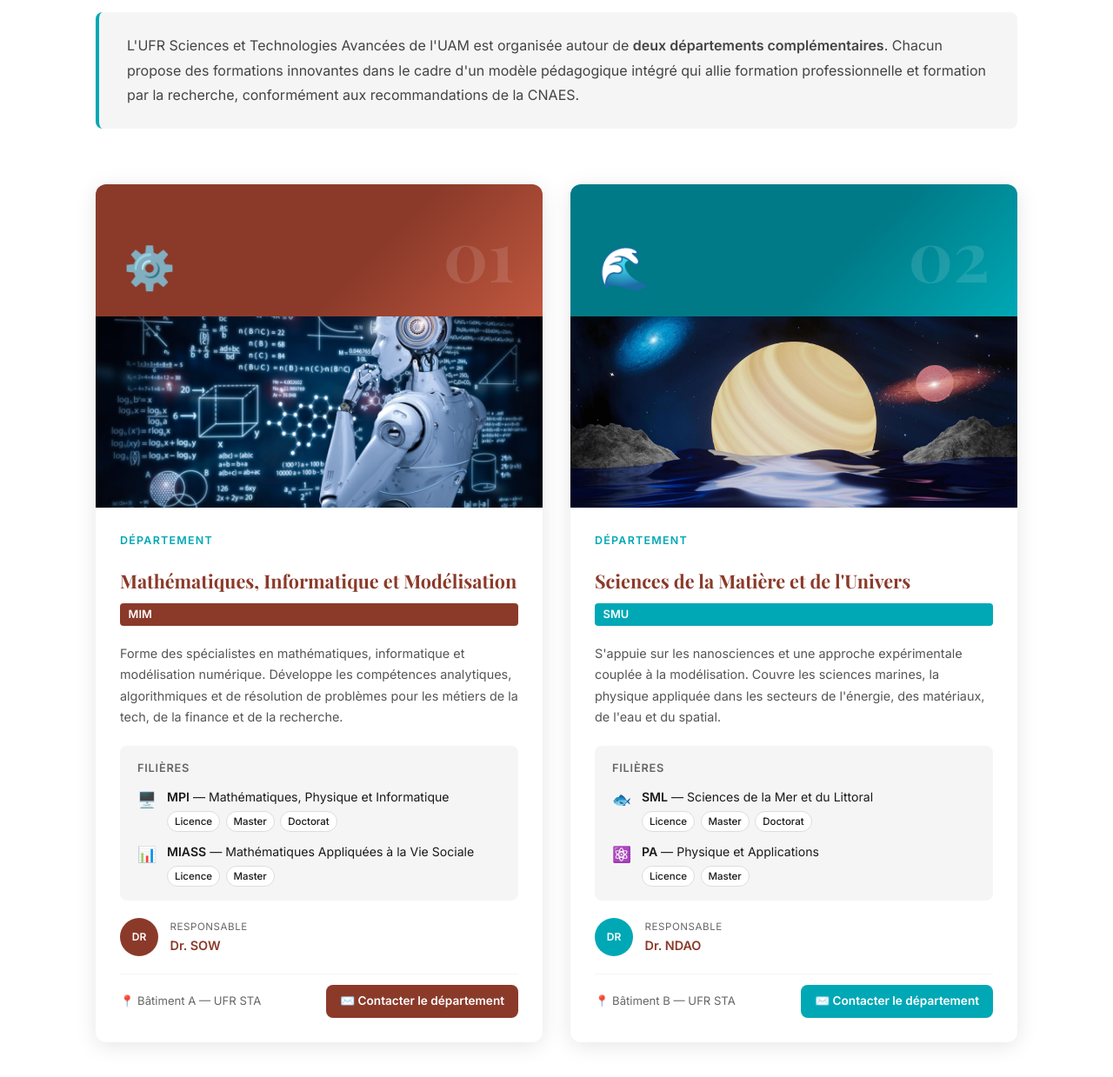
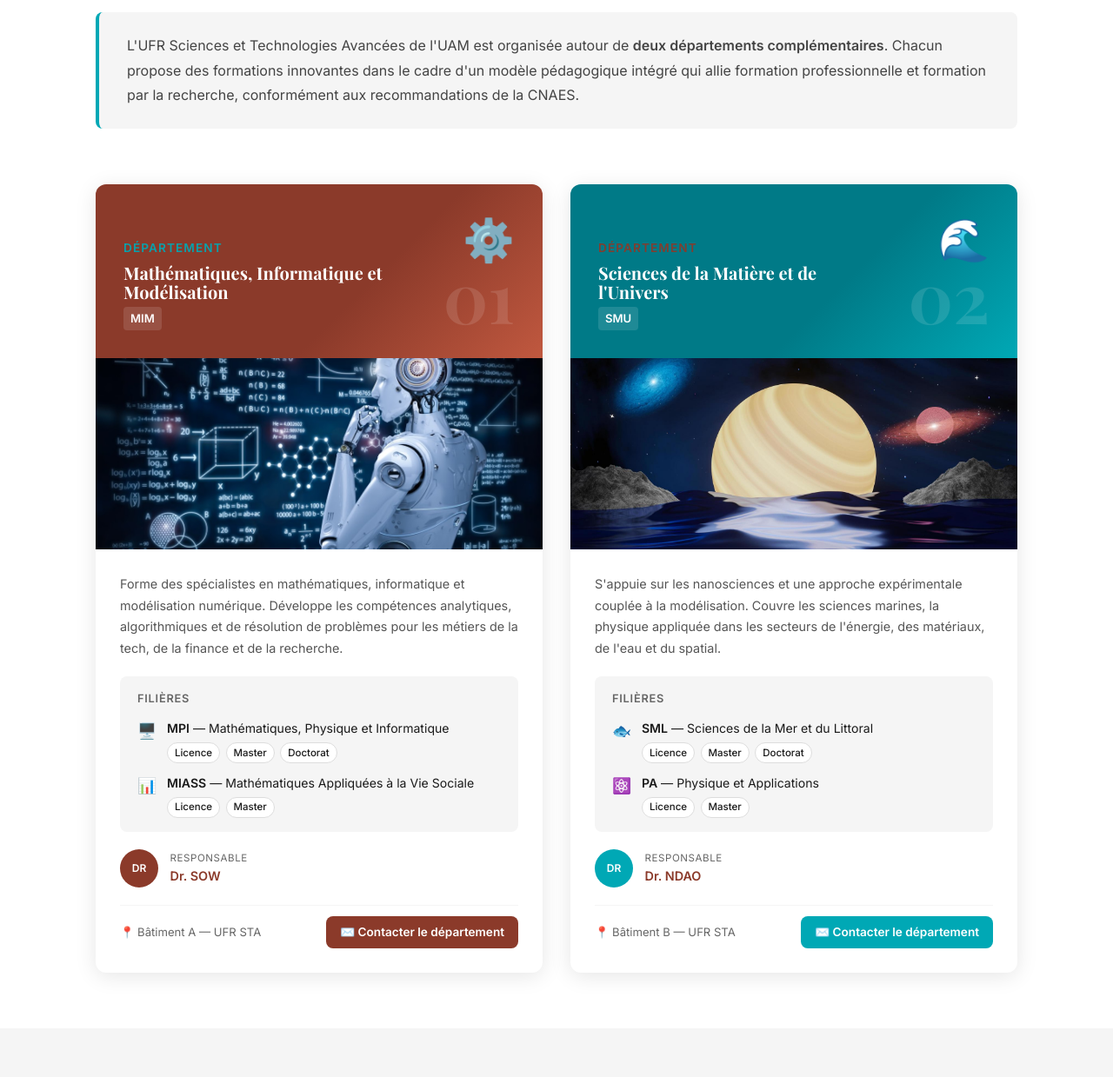
Before and after one commit to Jaaneh-1/ufr-sta, a Flask app: page /departements in a window 1280 px wide. Shown: the part 412-1651 px from the top of the page at 87% size. Run offline with Flask 3, Linux system fonts and the light colour scheme.

Commit message:
photos dans départements

```diff
--- a/static/css/style.css
+++ b/static/css/style.css
@@ -239,7 +239,16 @@ img { max-width: 100%; display: block; }
 
 .dept-card-cover { width: 100%; height: 220px; object-fit: cover; display: block; }
 
+.dept-card-top-left { color: var(--blanc); max-width: 68%; }
+.dept-card-top-left .dept-eyebrow { font-size: 0.85rem; letter-spacing: 0.08em; text-transform: uppercase; opacity: 0.95; display: block; margin-bottom: 0.4rem; }
+.dept-card-top-left .dept-card-titre { font-family: var(--font-titre); font-size: 1.25rem; margin: 0 0 0.4rem 0; color: var(--blanc); line-height: 1.1; }
+.dept-card-top-left .dept-card-sigle { display: inline-block; background: rgba(255,255,255,0.12); color: var(--blanc); padding: 0.2rem 0.5rem; border-radius: 4px; font-weight: 700; font-size: 0.82rem; }
+.dept-card-top-right { text-align: right; min-width: 80px; }
+
 .dept-card-body { padding: 1.75rem; flex: 1; display: flex; flex-direction: column; gap: 1.25rem; }
+
+.dept-eyebrow-turquoise { color: rgba(255,255,255,0.95); }
+.dept-eyebrow-marron { color: var(--marron) !important; }
 .dept-eyebrow { display: block; font-size: 0.78rem; text-transform: uppercase; letter-spacing: 0.1em; color: var(--turquoise); font-weight: 600; margin-bottom: 0.2rem; }
 .dept-card-titre { font-family: var(--font-titre); font-size: 1.35rem; color: var(--marron); line-height: 1.25; }
 .dept-card-sigle { display: inline-block; font-weight: 700; font-size: 0.8rem; background: var(--marron); color: var(--blanc); padding: 0.15rem 0.6rem; border-radius: 4px; margin-top: -0.5rem; }
--- a/templates/departements.html
+++ b/templates/departements.html
@@ -38,14 +38,18 @@
       <!-- CARTE 1 : MIM -->
       <div class="dept-big-card reveal" id="dim">
         <div class="dept-card-top dept-card-top-marron">
-          <div class="dept-card-icon">⚙️</div>
-          <div class="dept-card-num">01</div>
+          <div class="dept-card-top-left">
+            <span class="dept-eyebrow">Département</span>
+            <h2 class="dept-card-titre">Mathématiques, Informatique et Modélisation</h2>
+            <span class="dept-card-sigle">MIM</span>
+          </div>
+          <div class="dept-card-top-right">
+            <div class="dept-card-icon">⚙️</div>
+            <div class="dept-card-num">01</div>
+          </div>
         </div>
         <img src="{{ url_for('static', filename='images/mim.jpg') }}" alt="Département MIM" class="dept-card-cover" loading="lazy" onerror="this.style.display='none'">
         <div class="dept-card-body">
-          <span class="dept-eyebrow">Département</span>
-          <h2 class="dept-card-titre">Mathématiques, Informatique et Modélisation</h2>
-          <span class="dept-card-sigle">MIM</span>
           <p class="dept-card-desc">
             Forme des spécialistes en mathématiques, informatique et modélisation numérique.
             Développe les compétences analytiques, algorithmiques et de résolution de problèmes
@@ -97,14 +101,18 @@
       <!-- CARTE 2 : SMU -->
       <div class="dept-big-card reveal" id="smu">
         <div class="dept-card-top dept-card-top-turquoise">
-          <div class="dept-card-icon">🌊</div>
-          <div class="dept-card-num">02</div>
+          <div class="dept-card-top-left">
+            <span class="dept-eyebrow dept-eyebrow-turquoise dept-eyebrow-marron">Département</span>
+            <h2 class="dept-card-titre">Sciences de la Matière et de l'Univers</h2>
+            <span class="dept-card-sigle dept-card-sigle-turquoise">SMU</span>
+          </div>
+          <div class="dept-card-top-right">
+            <div class="dept-card-icon">🌊</div>
+            <div class="dept-card-num">02</div>
+          </div>
         </div>
         <img src="{{ url_for('static', filename='images/smu.jpg') }}" alt="Département SMU" class="dept-card-cover" loading="lazy" onerror="this.style.display='none'">
         <div class="dept-card-body">
-          <span class="dept-eyebrow" style="color:var(--turquoise);">Département</span>
-          <h2 class="dept-card-titre">Sciences de la Matière et de l'Univers</h2>
-          <span class="dept-card-sigle dept-card-sigle-turquoise">SMU</span>
           <p class="dept-card-desc">
             S'appuie sur les nanosciences et une approche expérimentale couplée à la
             modélisation. Couvre les sciences marines, la physique appliquée dans les
```
Also changed, not shown: 1 other file.
